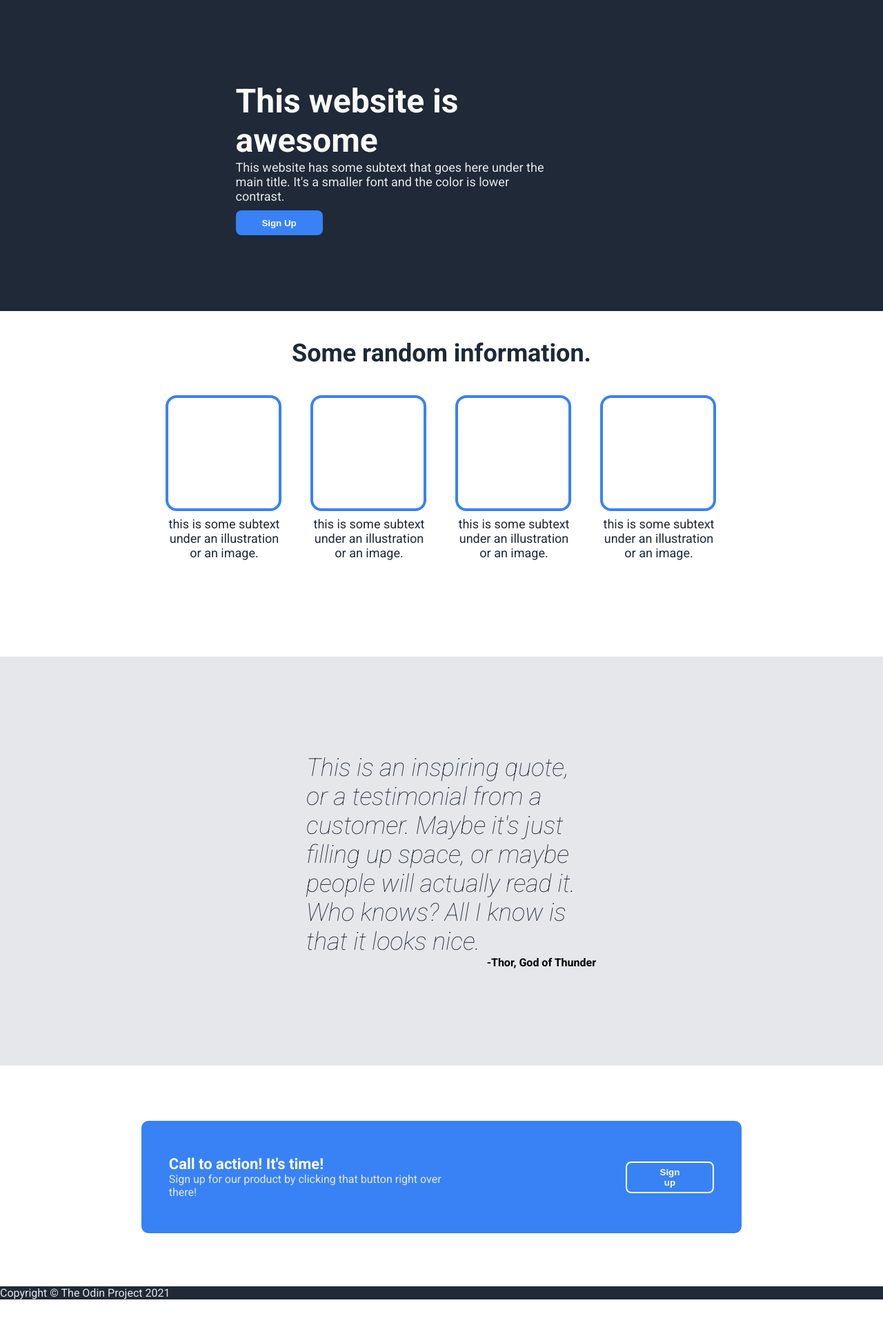
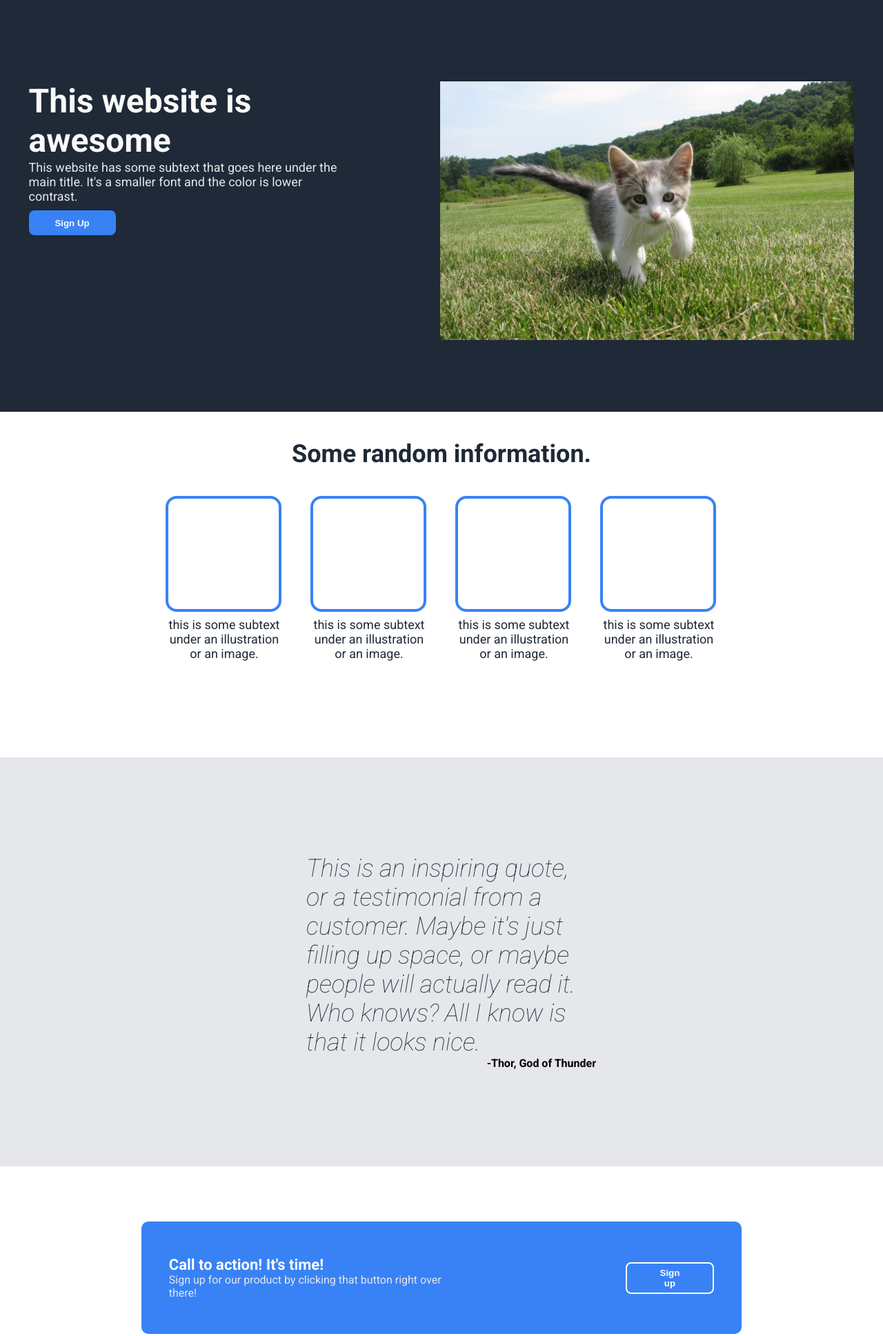
Before and after one commit to liquidsworrds/odin-project, a plain HTML site: page index.html in a window 1280 px wide. Shown: the part 60-1997 px from the top of the page at 69% size. Before the commit the page ends 1944 px from the top, so only its background shows below. Drawn offline with Linux system fonts and the light colour scheme.

Commit message:
final changes

```diff
--- a/css/style.css
+++ b/css/style.css
@@ -169,4 +169,6 @@ img {
 .footer {
     background-color: #1f2937;
     color: #e5e7eb;
+    padding: 40px;
+    text-align: center;
 }
--- a/index.html
+++ b/index.html
@@ -29,7 +29,7 @@
                    <button class="sign-up-button-first" type="button">Sign Up</button>
                </div>
                <div class="content-right">
-                <img src="assets/image.jpg" alt="">
+                <img src="assets/image.jpg" alt="bro is frolicking">
                </div>
             </div>
         </div>
```
Also changed, not shown: assets/image.jpg (added), 1 other file.
